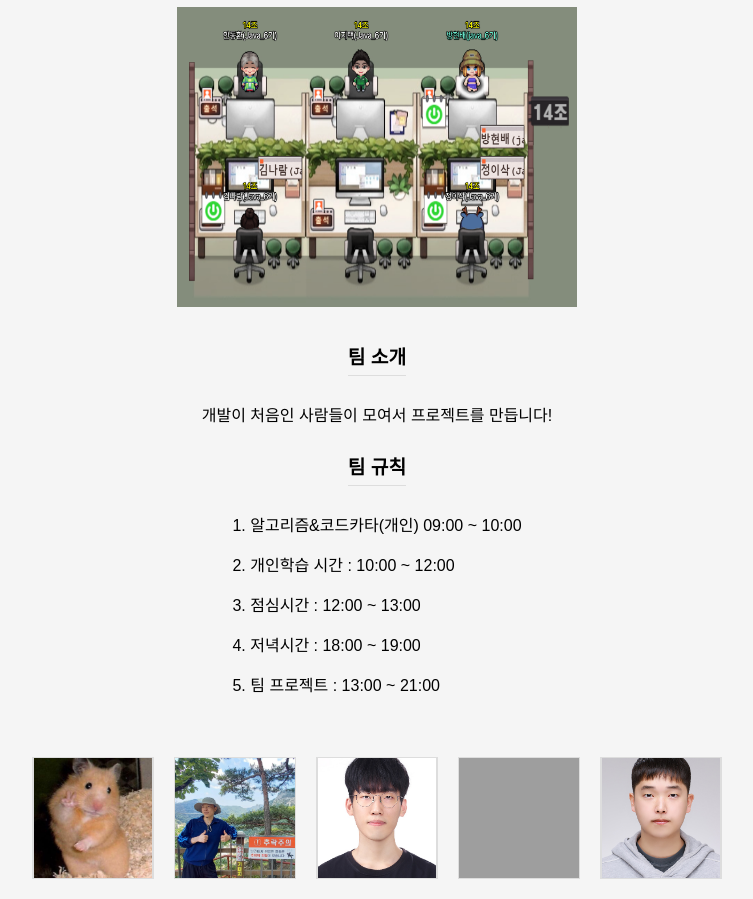
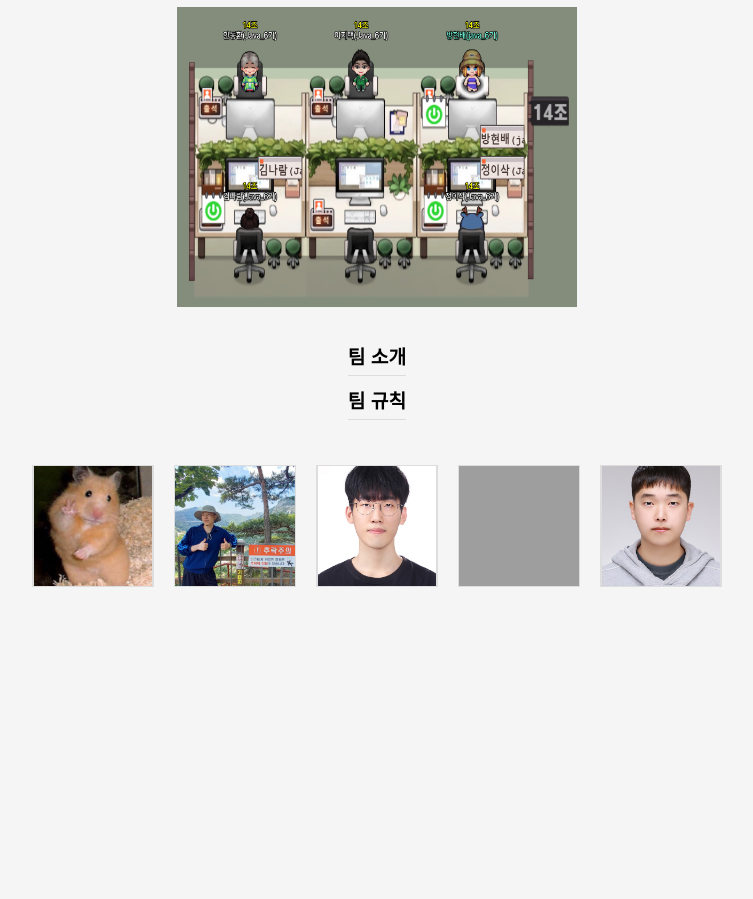
Before and after one commit to kim-na-ram/IntroduceMyTeam, a plain HTML site: page src/main/resources/static/index.html in a window 1280 px wide. Shown: the part 112-1011 px from the top of the page, without its empty margins (263-1016 px from the left). After the commit the page ends 800 px from the top, so only its background shows below. Drawn offline with nearby package versions, Linux system fonts and the light colour scheme; grey boxes are pictures that could not be loaded.

Commit message:
index 합치기 실험 수정

```diff
--- a/src/main/resources/static/index.html
+++ b/src/main/resources/static/index.html
@@ -4,6 +4,7 @@
     <meta charset="UTF-8">
     <meta name="viewport" content="width=device-width, initial-scale=1.0">
     <title>프로젝트 팀 페이지</title>
+    <script src="https://ajax.googleapis.com/ajax/libs/jquery/3.6.4/jquery.min.js"></script>
     <style>
         body {
             font-family: Arial, sans-serif;
@@ -91,11 +92,11 @@
 </div>
 <div class="navigation">
     <div Onclick="openclose1()" class="label">팀 소개</div>
-    <div class="teamintroduce" id="teamintroduce">
+    <div class="teamintroduce" id="teamintroduce" style = "display: none;">
         <p>개발이 처음인 사람들이 모여서 프로젝트를 만듭니다!</p>
     </div>
     <div Onclick="openclose2()" class="label">팀 규칙</div>
-    <div class="teamrules" id="teamrules">
+    <div class="teamrules" id="teamrules" style = "display: none;">
         <p>1. 알고리즘&코드카타(개인) 09:00 ~ 10:00</p>
         <p>2. 개인학습 시간 : 10:00 ~ 12:00</p>
         <p>3. 점심시간 : 12:00 ~ 13:00</p>
```
